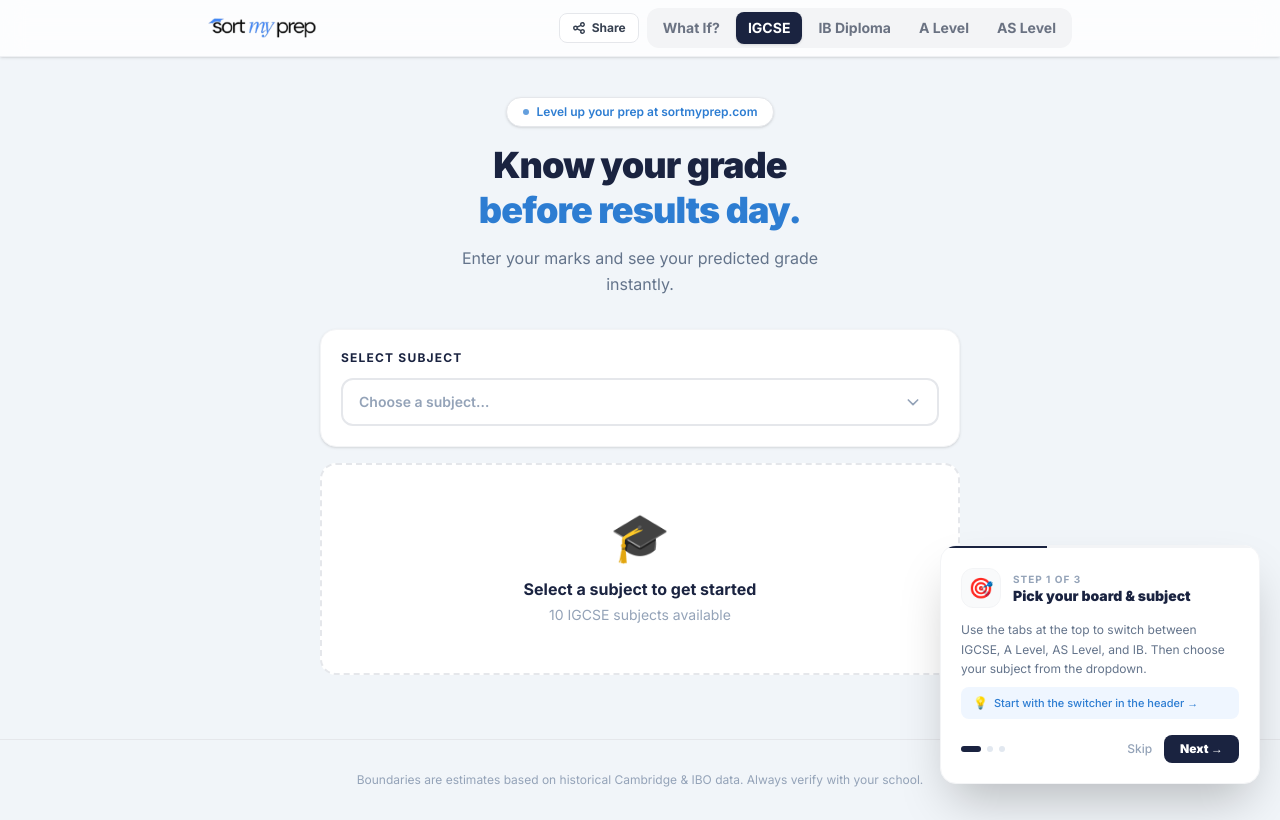
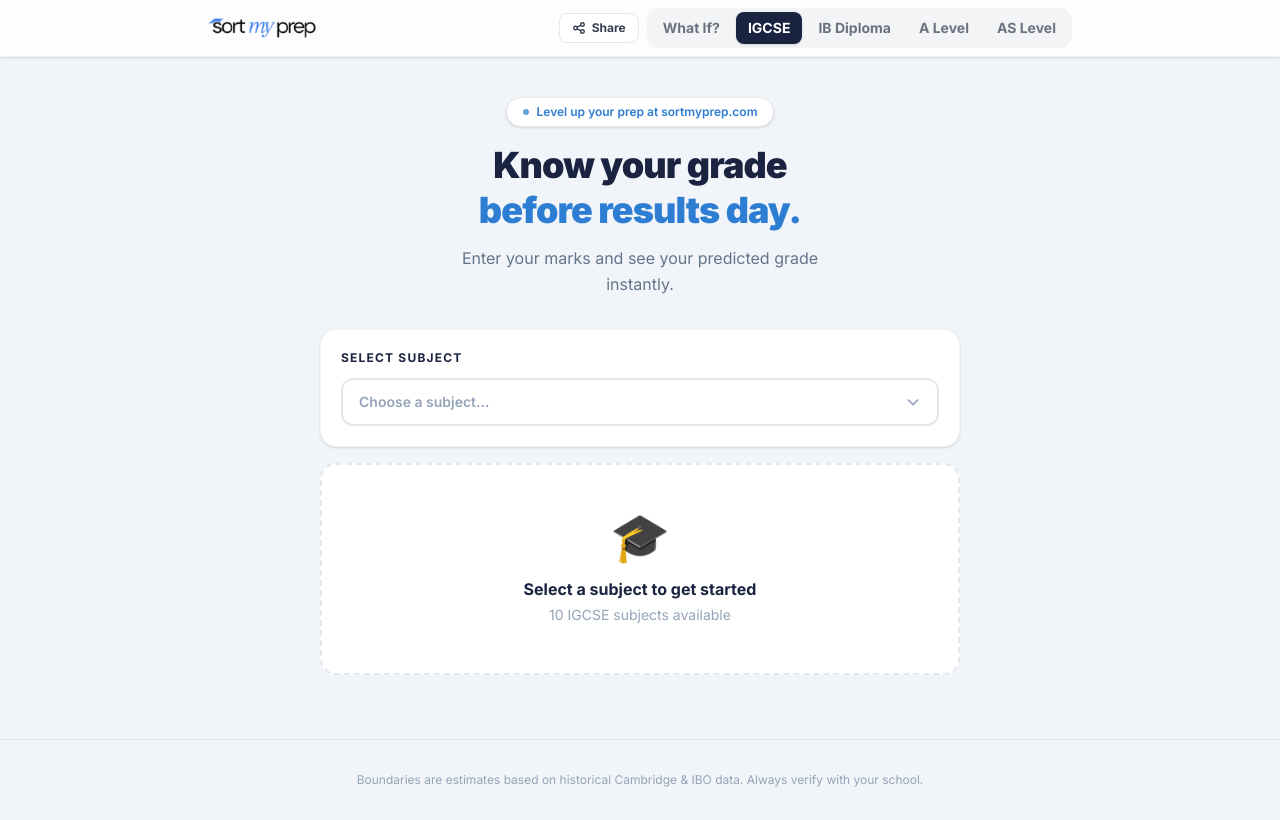
Before and after one commit to Adhyayan2107/sortmyprep-score-pred, a Next.js app: page / in a window 1280 px wide. Built offline with nearby package versions, Linux system fonts and the light colour scheme.

Commit message:
Revert "Add 3-step floating onboarding tour"
This reverts commit 9d7f5e68517e351719af3b627d0c153c4e1eb852.

```diff
--- a/app/globals.css
+++ b/app/globals.css
@@ -64,18 +64,3 @@ body {
   0%, 100% { text-shadow: none; }
   50%       { text-shadow: 0 0 20px rgba(255,255,255,0.8); }
 }
-
-@keyframes tour-in {
-  from { transform: translateY(16px) scale(0.97); opacity: 0; }
-  to   { transform: translateY(0) scale(1); opacity: 1; }
-}
-
-@keyframes step-in {
-  from { opacity: 0; transform: translateX(10px); }
-  to   { opacity: 1; transform: translateX(0); }
-}
-
-@keyframes step-in-back {
-  from { opacity: 0; transform: translateX(-10px); }
-  to   { opacity: 1; transform: translateX(0); }
-}
--- a/app/page.tsx
+++ b/app/page.tsx
@@ -9,7 +9,6 @@ import ASCalculator from '@/components/as/ASCalculator'
 import IBCalculator from '@/components/ib/IBCalculator'
 import ALevelCalculator from '@/components/alevel/ALevelCalculator'
 import WhatIfCalculator from '@/components/whatif/WhatIfCalculator'
-import AppTour from '@/components/shared/AppTour'
 
 function ShareButton() {
   const [open, setOpen] = useState(false)
@@ -146,8 +145,6 @@ export default function Home() {
       <footer className="text-center py-8 text-xs text-[#94a3b8] border-t border-gray-200">
         <p>Boundaries are estimates based on historical Cambridge &amp; IBO data. Always verify with your school.</p>
       </footer>
-
-      <AppTour />
     </div>
   )
 }
--- a/components/shared/AppTour.tsx
+++ /dev/null
@@ -1,143 +0,0 @@
-'use client'
-import { useState, useEffect } from 'react'
-
-const STORAGE_KEY = 'sortmyprep_tour_v1'
-
-const STEPS = [
-  {
-    emoji: '🎯',
-    title: 'Pick your board & subject',
-    body: 'Use the tabs at the top to switch between IGCSE, A Level, AS Level, and IB. Then choose your subject from the dropdown.',
-    hint: 'Start with the switcher in the header →',
-  },
-  {
-    emoji: '✏️',
-    title: 'Enter your marks',
-    body: 'Type in each paper mark and your predicted grade appears instantly — with a boundary map showing exactly where you land.',
-    hint: 'Partial marks work too — great for mid-exam estimates',
-  },
-  {
-    emoji: '🎲',
-    title: 'Try What If?',
-    body: 'Hit the purple What If? tab and slide marks to explore every possible grade outcome. The criss-cross grid shows all combinations at once.',
-    hint: 'Perfect for post-exam anxiety — see every scenario',
-  },
-]
-
-export default function AppTour() {
-  const [visible, setVisible] = useState(false)
-  const [step, setStep] = useState(0)
-  const [dir, setDir] = useState<'forward' | 'back'>('forward')
-  const [stepKey, setStepKey] = useState(0)
-
-  useEffect(() => {
-    if (typeof window !== 'undefined' && !localStorage.getItem(STORAGE_KEY)) {
-      const t = setTimeout(() => setVisible(true), 1000)
-      return () => clearTimeout(t)
-    }
-  }, [])
-
-  const dismiss = () => {
-    localStorage.setItem(STORAGE_KEY, '1')
-    setVisible(false)
-  }
-
-  const go = (next: number, direction: 'forward' | 'back') => {
-    setDir(direction)
-    setStep(next)
-    setStepKey(k => k + 1)
-  }
-
-  if (!visible) return null
-
-  const current = STEPS[step]
-  const isLast = step === STEPS.length - 1
-
-  return (
-    <div
-      className="fixed bottom-4 left-4 right-4 sm:left-auto sm:right-5 sm:w-80 z-40 bg-white rounded-2xl shadow-2xl border border-gray-100 overflow-hidden"
-      style={{ animation: 'tour-in 0.4s cubic-bezier(0.34,1.56,0.64,1) forwards' }}
-    >
-      {/* Progress bar */}
-      <div className="h-0.5 bg-gray-100">
-        <div
-          className="h-full bg-[#1a2340] transition-all duration-500 ease-out"
-          style={{ width: `${((step + 1) / STEPS.length) * 100}%` }}
-        />
-      </div>
-
-      <div className="p-5">
-        {/* Step content */}
-        <div
-          key={stepKey}
-          style={{ animation: `${dir === 'back' ? 'step-in-back' : 'step-in'} 0.22s ease forwards` }}
-        >
-          <div className="flex items-center gap-3 mb-3">
-            <span
-              className="text-2xl w-10 h-10 rounded-xl bg-gray-50 flex items-center justify-center shrink-0 border border-gray-100"
-              style={{ fontSize: '20px' }}
-            >
-              {current.emoji}
-            </span>
-            <div>
-              <p className="text-[10px] font-bold text-[#94a3b8] uppercase tracking-widest">
-                Step {step + 1} of {STEPS.length}
-              </p>
-              <p className="text-sm font-black text-[#1a2340] leading-tight">{current.title}</p>
-            </div>
-          </div>
-
-          <p className="text-xs text-[#64748b] leading-relaxed mb-2">{current.body}</p>
-
-          <div className="flex items-center gap-1.5 bg-[#eff6ff] rounded-lg px-3 py-2 mb-4">
-            <span className="text-[#2d7dd2] text-xs">💡</span>
-            <p className="text-[11px] text-[#2d7dd2] font-medium">{current.hint}</p>
-          </div>
-        </div>
-
-        {/* Footer */}
-        <div className="flex items-center justify-between">
-          {/* Dots */}
-          <div className="flex items-center gap-1.5">
-            {STEPS.map((_, i) => (
-              <button
-                key={i}
-                onClick={() => go(i, i > step ? 'forward' : 'back')}
-                className="rounded-full transition-all duration-300"
-                style={{
-                  width: i === step ? '20px' : '6px',
-                  height: '6px',
-                  backgroundColor: i === step ? '#1a2340' : '#e2e8f0',
-                }}
-              />
-            ))}
-          </div>
-
-          {/* Buttons */}
-          <div className="flex items-center gap-2">
-            <button
-              onClick={dismiss}
-              className="text-xs text-[#94a3b8] hover:text-[#374151] transition-colors font-medium px-1"
-            >
-              Skip
-            </button>
-            {step > 0 && (
-              <button
-                onClick={() => go(step - 1, 'back')}
-                className="px-3 py-1.5 text-xs font-bold text-[#374151] border border-gray-200 rounded-lg hover:border-gray-300 transition-colors"
-              >
-                ←
-              </button>
-            )}
-            <button
-              onClick={isLast ? dismiss : () => go(step + 1, 'forward')}
-              className="px-4 py-1.5 text-xs font-black bg-[#1a2340] text-white rounded-lg hover:bg-[#2d7dd2] transition-colors active:scale-95"
-            >
-              {isLast ? '✓ Got it!' : 'Next →'}
-            </button>
-          </div>
-        </div>
-      </div>
-    </div>
-  )
-}
```
